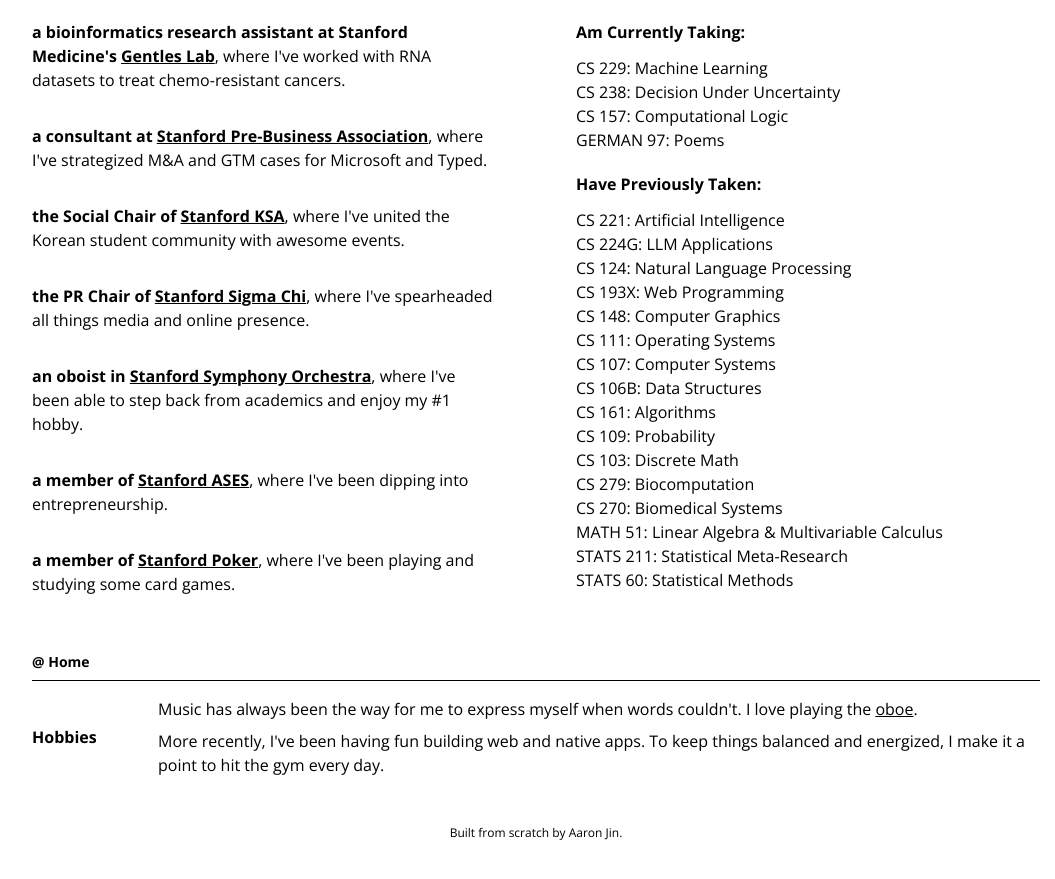
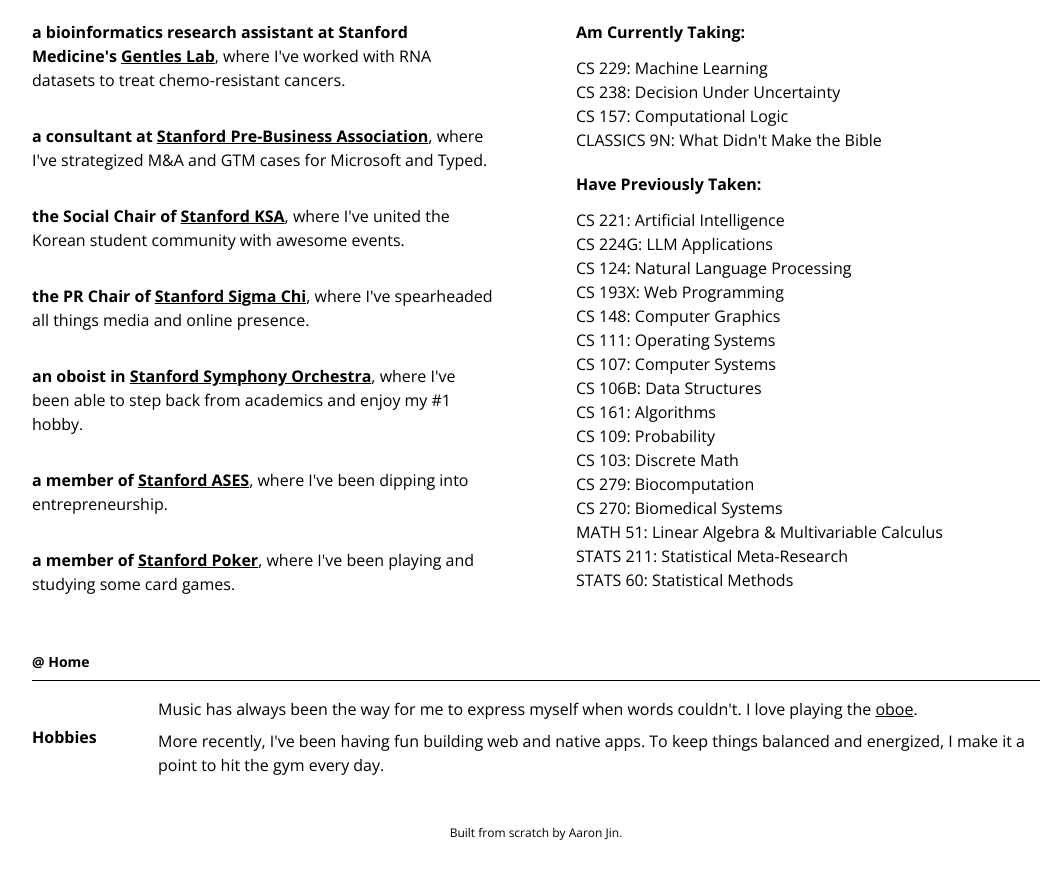
Before and after one commit to aaronkjin/personal, a Next.js app: page /about in a window 1280 px wide. Shown: the part 1100-1979 px from the top of the page, without its empty margins (104-1159 px from the left). Built offline with nearby package versions, Linux system fonts and the light colour scheme.

Commit message:
bible class :D

```diff
--- a/pages/about.js
+++ b/pages/about.js
@@ -422,9 +422,9 @@ export default function About() {
             </div>
 
             <div>
-              GERMAN 97
+              CLASSICS 9N
               <span className={theme === "dark" ? "opacity-50" : ""}>
-                : Poems
+                : What Didn&apos;t Make the Bible
               </span>
             </div>
           </div>
```
